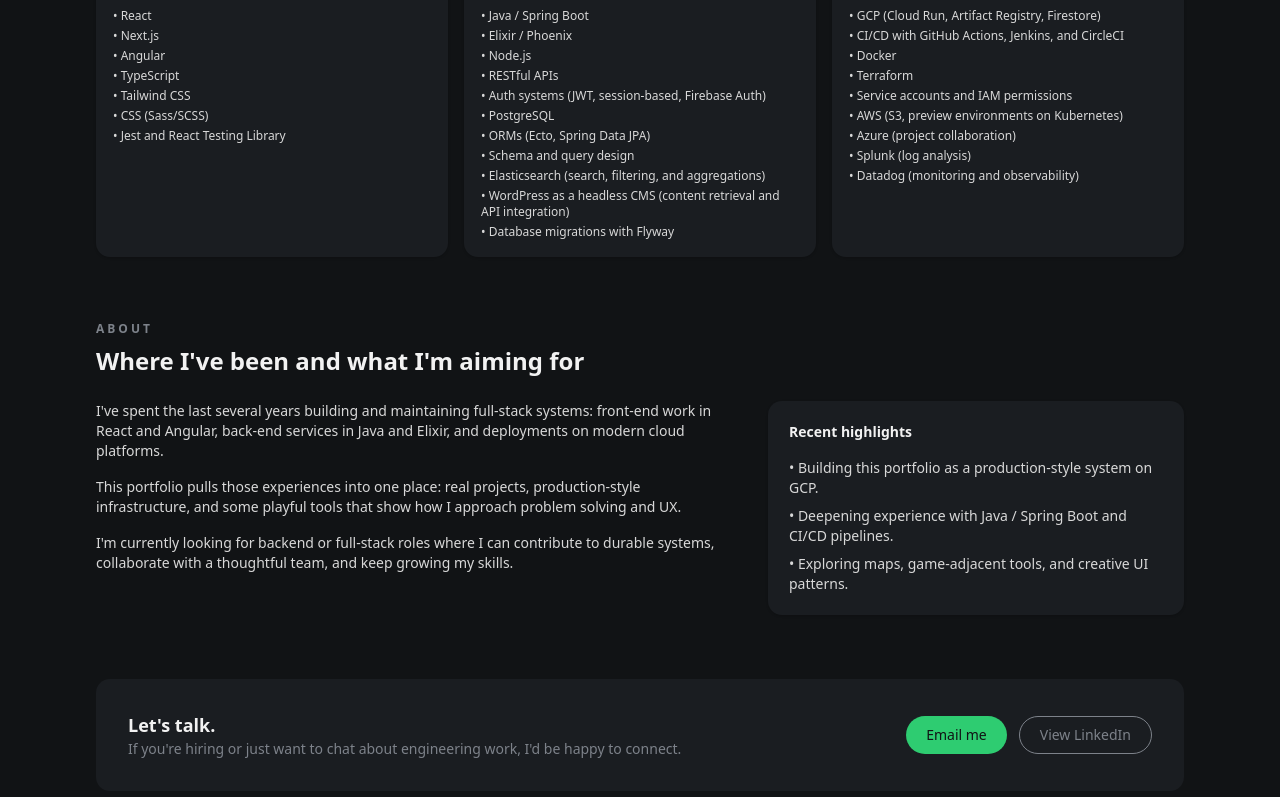
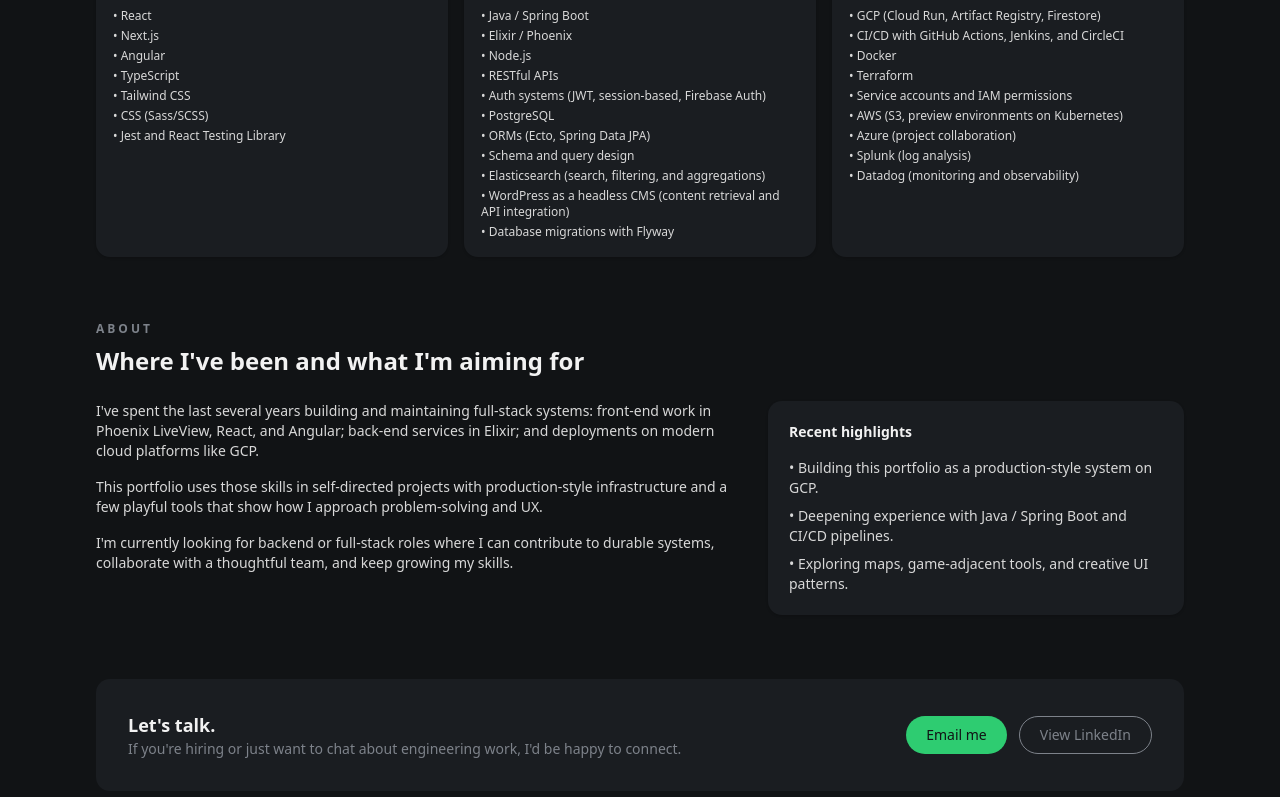
Before and after one commit to kdilts13/portfolio, a Next.js app in the folder web/: page / in a window 1280 px wide. Shown: the part 948-1745 px from the top of the page. Built offline with nearby package versions, Linux system fonts and the light colour scheme; no server answers.

Commit message:
update timeline text

```diff
--- a/web/src/app/components/home/timeline.tsx
+++ b/web/src/app/components/home/timeline.tsx
@@ -10,12 +10,12 @@ export default function Timeline() {
         <div className="space-y-4 text-sm text-body">
           <p>
             I&apos;ve spent the last several years building and maintaining full-stack systems:
-            front-end work in React and Angular, back-end services in Java and Elixir, and
-            deployments on modern cloud platforms.
+            front-end work in Phoenix LiveView, React, and Angular; back-end services in Elixir; and
+            deployments on modern cloud platforms like GCP.
           </p>
           <p>
-            This portfolio pulls those experiences into one place: real projects, production-style
-            infrastructure, and some playful tools that show how I approach problem solving and UX.
+            This portfolio uses those skills in self-directed projects with production-style
+            infrastructure and a few playful tools that show how I approach problem-solving and UX.
           </p>
           <p>
             I&apos;m currently looking for backend or full-stack roles where I can contribute to
```
